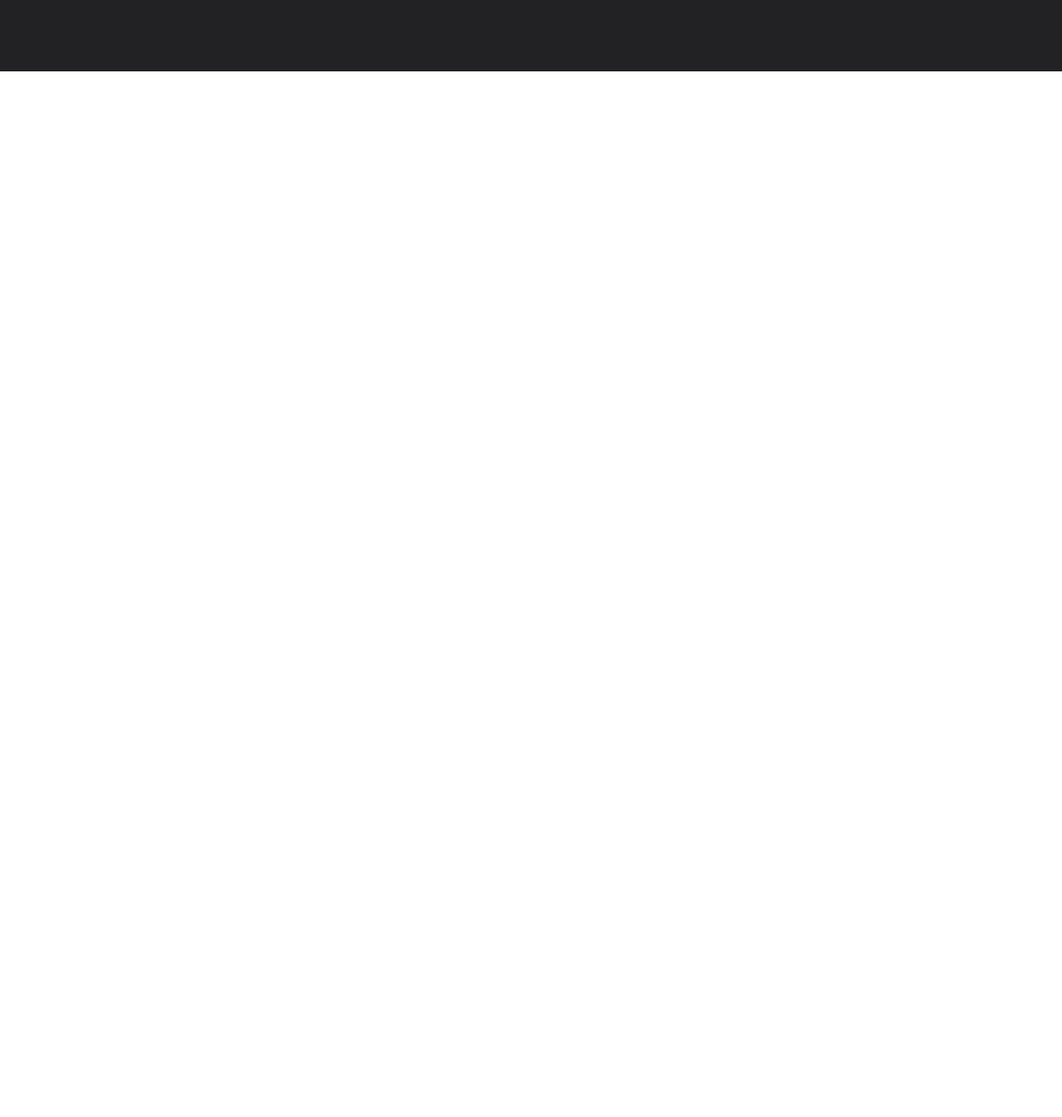
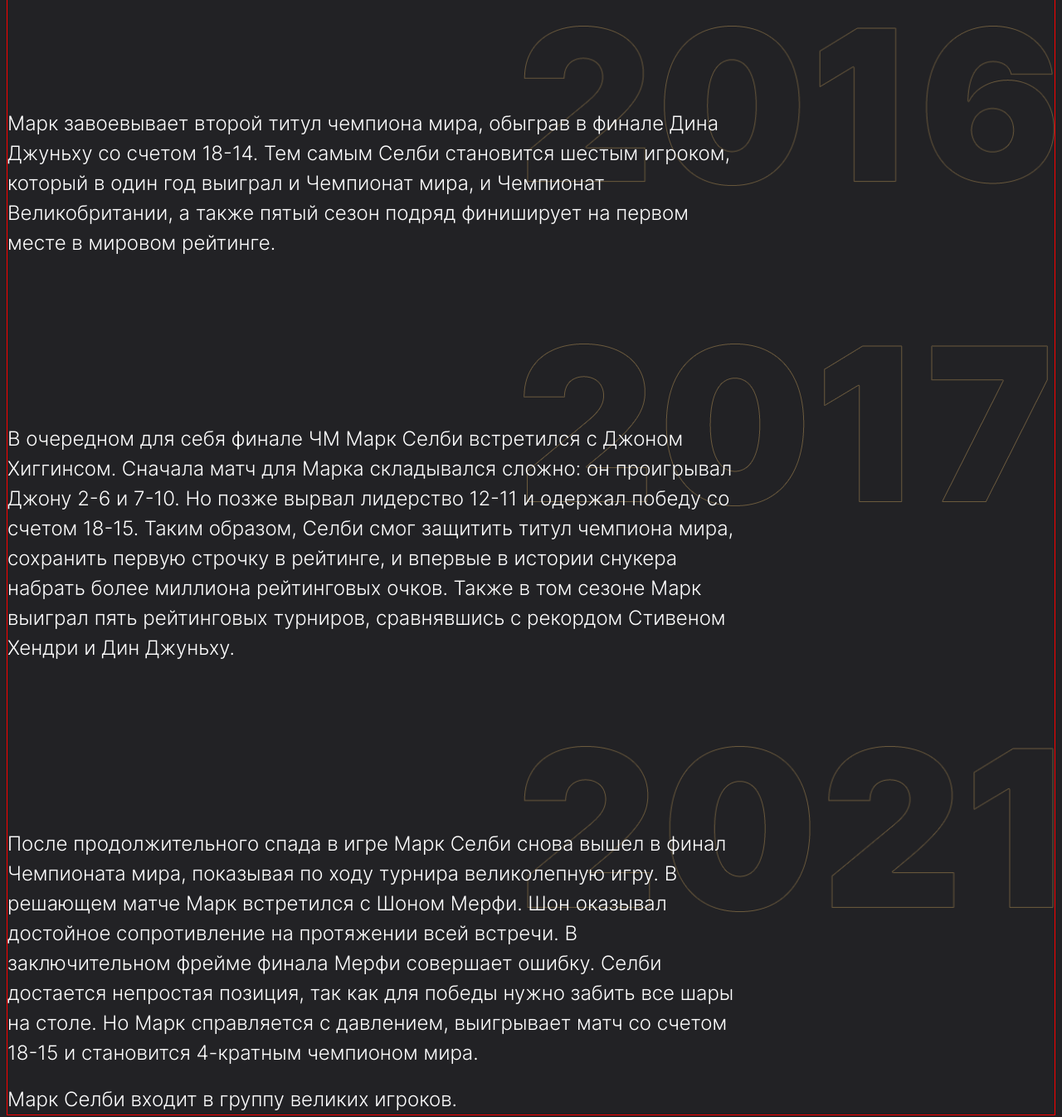
Before and after one commit to everwaveme/mark-selby, a website: page www/index.html in a window 1280 px wide. Shown: the part 5960-7306 px from the top of the page at 83% size. Before the commit the page ends 6046 px from the top, so only its background shows below. Drawn offline with Linux system fonts and the light colour scheme.

Commit message:
finished wsc-chronicle section

```diff
--- a/src/styles/blocks/_wsc.scss
+++ b/src/styles/blocks/_wsc.scss
@@ -55,11 +55,15 @@
 }
 
 .wsc-chronicle {
-  // position: relative;
-  border: 1px solid aqua;
+  margin-bottom: -100px;
+  // border: 1px solid aqua;
 }
 
-// Создал именно этот класс для 2014 года, так как у цифры '4' проблемы с прозрачностью (появляются лишние линии). Поэтому использовал два png файла.
+.wsc-chronicle-box {
+  margin-bottom: 100px;
+}
+
+// Для данных элементов использовал файлы png, а не шрифт, т.к. у шрифта 'Inter' проблемы с отображением при использовании обводки (неккоректное отображение).
 .wsc-chronicle-2014 {
   margin-left: auto;
   width: 640px;
@@ -73,31 +77,54 @@
   }
 }
 
-.wsc-chronicle-year {
-  font-weight: 900;
-  font-size: 268px;
-  line-height: 324px;
-  color: transparent;
-  -webkit-text-stroke: 1px rgba($color-accent, .4);
+.wsc-chronicle-2016 {
+  margin-left: auto;
+  width: 640px;
+  height: 200px;
+  background-image: url(../images/wsc-chronicle-2016-tr.png);
+  background-size: contain;
+  background-repeat: no-repeat;
 
-  // border: 1px solid rgba($color-accent, .4);
+  &:hover {
+    background-image: url(../images/wsc-chronicle-2016-fill.png);
+  }
+}
 
+.wsc-chronicle-2017 {
+  margin-left: auto;
+  width: 640px;
+  height: 200px;
+  background-image: url(../images/wsc-chronicle-2017-tr.png);
+  background-size: contain;
+  background-repeat: no-repeat;
+
+  &:hover {
+    background-image: url(../images/wsc-chronicle-2017-fill.png);
+  }
+}
+
+.wsc-chronicle-2021 {
+  margin-left: auto;
+  width: 640px;
+  height: 200px;
+  background-image: url(../images/wsc-chronicle-2021-tr.png);
+  background-size: contain;
+  background-repeat: no-repeat;
+
+  &:hover {
+    background-image: url(../images/wsc-chronicle-2021-fill.png);
+  }
 }
 
 .wsc-chronicle-text-wrap {
-  // position: absolute;
-  // top: 100px;
-  // left: 0;
   margin-top: -100px;
   max-width: 70%;
-  border: 1px solid yellow;
+  // border: 1px solid yellow;
 }
-
 
 .wsc-chronicle-text {
   font-weight: 300;
   font-size: 24px;
   line-height: 36px;
   color: $color-light;
-
 }
--- a/www/index.html
+++ b/www/index.html
@@ -1,5 +1,6 @@
 <!DOCTYPE html>
 <html lang="en">
+
 <head>
   <meta charset="UTF-8">
   <meta http-equiv="X-UA-Compatible" content="IE=edge">
@@ -75,8 +76,10 @@
           <div class="career-desc">
             <h2 class="career-title">Ранние годы</h2>
             <p class="career-text">
-              Марк Селби, как победитель Чемпионата Англии среди игроков до 15 лет, получил путевку в мэйн-тур в 1999 году.
-              Однако, только в 2002 году на China Open он впервые показал свой потенциал, победив Джо Свэйла, Стивена Хендри
+              Марк Селби, как победитель Чемпионата Англии среди игроков до 15 лет, получил путевку в мэйн-тур в 1999
+              году.
+              Однако, только в 2002 году на China Open он впервые показал свой потенциал, победив Джо Свэйла, Стивена
+              Хендри
               и Ронни О'Салливана и выйдя в свой первый рейтинговый полуфинал.
             </p>
             <br>
@@ -177,29 +180,59 @@
         </ul>
 
         <div class="wsc-chronicle">
-          <div class="wsc-chronicle-2014"></div>
-          <div class="wsc-chronicle-text-wrap">
-            <p class="wsc-chronicle-text">
+          <div class="wsc-chronicle-box">
+            <div class="wsc-chronicle-2014"></div>
+            <div class="wsc-chronicle-text-wrap">
+              <p class="wsc-chronicle-text">
                 Катализатором самого успешного периода в карьере Марка Селби стала его победа
                 на Чемпионате мира 2014 в Шеффилде. Там он победил Майкла Уайта, Али Картера,
                 Алана Макмануса и Нила Робертсона. В финале Марк встретился с действующим чемпионом
                 Ронни О’Салливаном. Оставая в счете 10-5, Селби совершил камбэк сумел победить 18-14.
-            </p>
-
+              </p>
+            </div>
           </div>
 
+          <div class="wsc-chronicle-box">
+            <div class="wsc-chronicle-2016"></div>
+            <div class="wsc-chronicle-text-wrap">
+              <p class="wsc-chronicle-text">
+                Марк завоевывает второй титул чемпиона мира, обыграв в финале Дина Джуньху со счетом 18-14.
+                Тем самым Селби становится шестым игроком, который в один год выиграл и Чемпионат мира,
+                и Чемпионат Великобритании, а также пятый сезон подряд финиширует на первом месте в мировом рейтинге.
+              </p>
+            </div>
+          </div>
 
+          <div class="wsc-chronicle-box">
+            <div class="wsc-chronicle-2017"></div>
+            <div class="wsc-chronicle-text-wrap">
+              <p class="wsc-chronicle-text">
+                В очередном для себя финале ЧМ Марк Селби встретился с Джоном Хиггинсом. Сначала матч для Марка
+                складывался сложно: он проигрывал Джону 2-6 и 7-10. Но позже вырвал лидерство 12-11 и одержал победу со
+                счетом 18-15. Таким образом, Селби смог защитить титул чемпиона мира, сохранить первую строчку в рейтинге,
+                и впервые в истории снукера набрать более миллиона рейтинговых очков. Также в том сезоне Марк выиграл пять
+                рейтинговых турниров, сравнявшись с рекордом Стивеном Хендри и Дин Джуньху.
+              </p>
+            </div>
+          </div>
 
-          <!-- <div class="wsc-chronicle-box">
-            <span class="wsc-chronicle-year">2016</span>
+          <div class="wsc-chronicle-box">
+            <div class="wsc-chronicle-2021"></div>
+            <div class="wsc-chronicle-text-wrap">
               <p class="wsc-chronicle-text">
-
-            </p>
-          </div> -->
-
+                После продолжительного спада в игре Марк Селби снова вышел в финал Чемпионата мира, показывая по ходу
+                турнира великолепную игру. В решающем матче Марк встретился с Шоном Мерфи. Шон оказывал достойное
+                сопротивление на протяжении всей встречи. В заключительном фрейме финала Мерфи совершает ошибку. Селби
+                достается непростая позиция, так как для победы нужно забить все шары на столе. Но Марк справляется с
+                давлением, выигрывает матч со счетом 18-15 и становится 4-кратным чемпионом мира.
+              </p>
+              <br>
+              <p class="wsc-chronicle-text">
+                Марк Селби входит в группу великих игроков.
+              </p>
+            </div>
+          </div>
         </div>
-
-
       </div>
     </section>
 
@@ -211,4 +244,5 @@
   </footer>
 
 </body>
+
 </html>
```
Also changed, not shown: www/images/wsc-chronicle-2016-fill.png (added), www/images/wsc-chronicle-2016-tr.png (added), www/images/wsc-chronicle-2017-fill.png (added), www/images/wsc-chronicle-2017-tr.png (added), www/images/wsc-chronicle-2021-fill.png (added), www/images/wsc-chronicle-2021-tr.png (added), www/style/style.css.
